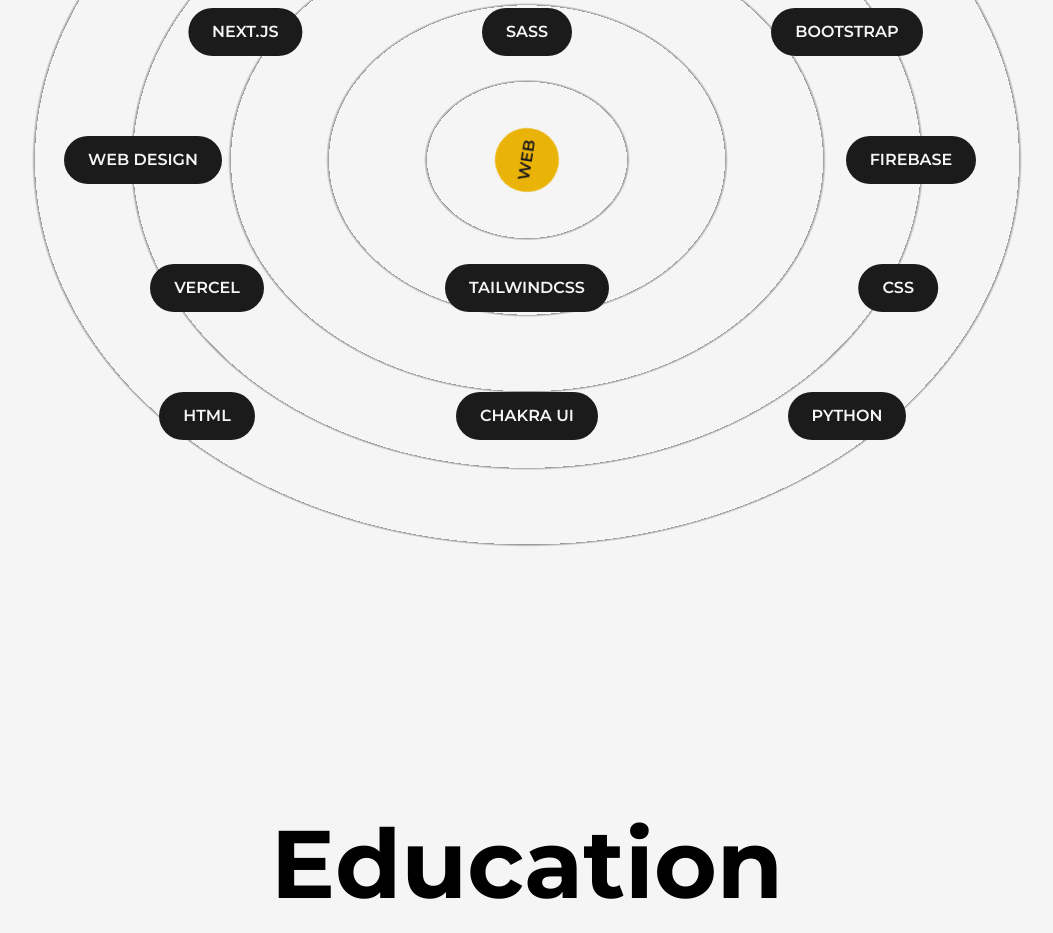
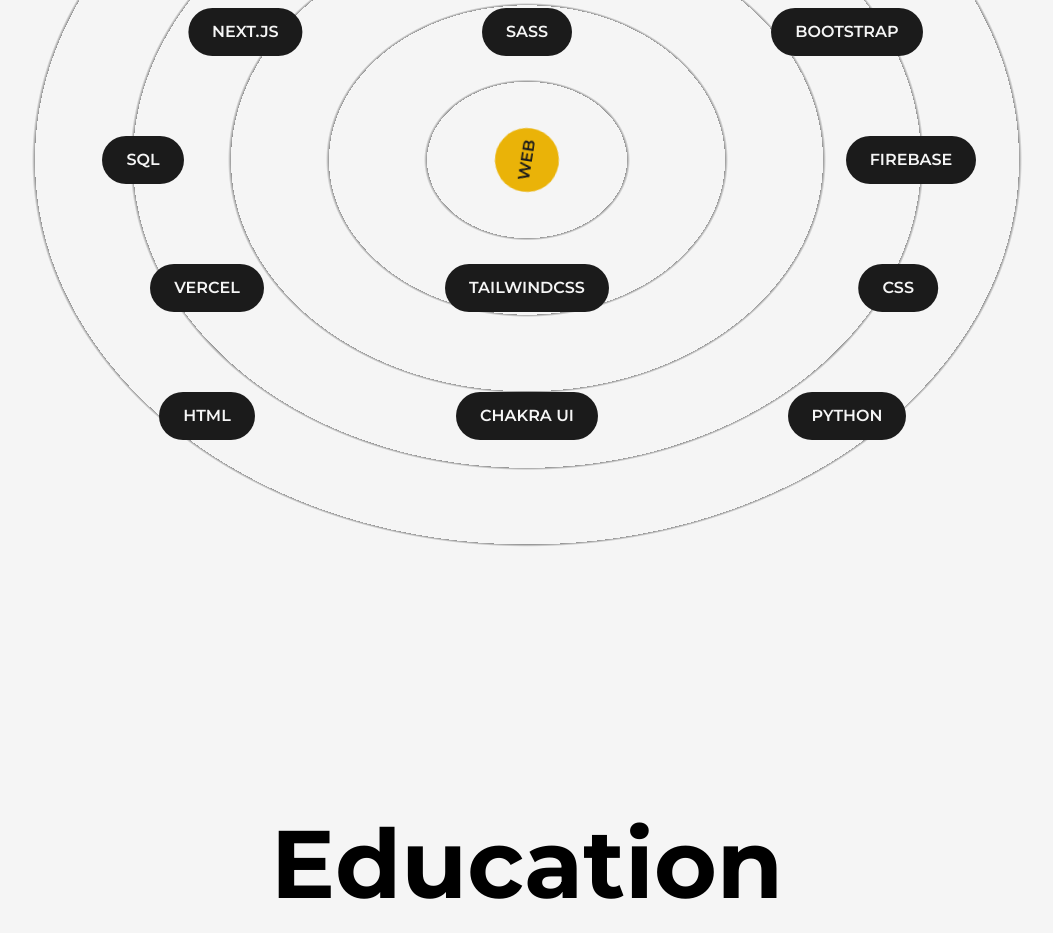
Before and after one commit to rupeshchandu/modern-portfolio, a Next.js app: page /about in a window 1280 px wide. Shown: the part 1460-2393 px from the top of the page, without its empty margins (113-1166 px from the left). Built offline with nearby package versions, Linux system fonts and the light colour scheme.

Commit message:
Skills Updated

```diff
--- a/src/Components/Skills.js
+++ b/src/Components/Skills.js
@@ -28,13 +28,15 @@
         <h2 className='font-bold text-8xl mt-64 w-full text-center md:text-6xl md:mt-32 '>
             Skills
         </h2>
-        <div className="w-full h-screen relative flex items-center justify-center rounded-full bg-circularLight dark:bg-circularDark lg:h-[80vh] sm:h-[60vh] xs:h-[50vh]
+        <div className="w-full h-screen relative flex items-center justify-center rounded-full bg-circularLight dark:bg-circularDark
+          lg:h-[80vh] sm:h-[60vh] xs:h-[50vh]
           lg:bg-circularLightLg lg:dark:bg-circularDarkLg
           md:bg-circularLightMd md:dark:bg-circularDarkMd
           sm:bg-circularLightSm sm:dark:bg-circularDarkSm
         ">
             <motion.div
-            className=" animate-spin-slow flex items-center justify-center rounded-full font-semibold bg-yellow-500 h-12 w-12 text-dark p-8 shadow-dark cursor-pointer absolute lg:p-6 md:p-4 xs:text-xs xs:p-2"
+            className=" animate-spin-slow flex items-center justify-center rounded-full font-semibold bg-yellow-500 h-12 w-12
+              text-dark p-8 shadow-dark cursor-pointer absolute lg:p-6 md:p-4 xs:text-xs xs:p-2"
             whileHover={{ scale: 1.1 }}
             initial={{x:0,y:0}}
           >
@@ -43,7 +45,7 @@
           <Skill name="FIREBASE" x="30vw" y="0vw"/>
           <Skill name="TAILWINDCSS" x="0vw" y="10vw"/>
           <Skill name="CHAKRA UI" x="0vw" y="20vw"/>
-          <Skill name="WEB DESIGN" x="-30vw" y="0vw"/>
+          <Skill name="SQL" x="-30vw" y="0vw"/>
           <Skill name="SASS" x="0vw" y="-10vw"/>
           <Skill name="PYTHON" x="25vw" y="20vw"/>
           <Skill name="HTML" x="-25vw" y="20vw"/>
--- a/tailwind.config.js
+++ b/tailwind.config.js
@@ -39,10 +39,10 @@
             "repeating-radial-gradient(rgba(255,255,255,0.5) 2px,#1b1b1b 6px,#1b1b1b 60px)",
 
         circularLightSm:
-            "repeating-radial-gradient(rgba(0,0,0,0.4) 2px,#f5f5f5 5px,#f5f5f5 40px)",
+            "repeating-radial-gradient(rgba(0,0,0,0.4) 2px,#f5f5f5 5px,#f5f5f5 80px)",
 
         circularDarkSm:
-            "repeating-radial-gradient(rgba(255,255,255,0.5) 2px,#1b1b1b 4px,#1b1b1b 40px)",
+            "repeating-radial-gradient(rgba(255,255,255,0.5) 2px,#1b1b1b 4px,#1b1b1b 80px)",
       }
     },
       screens: {
```
